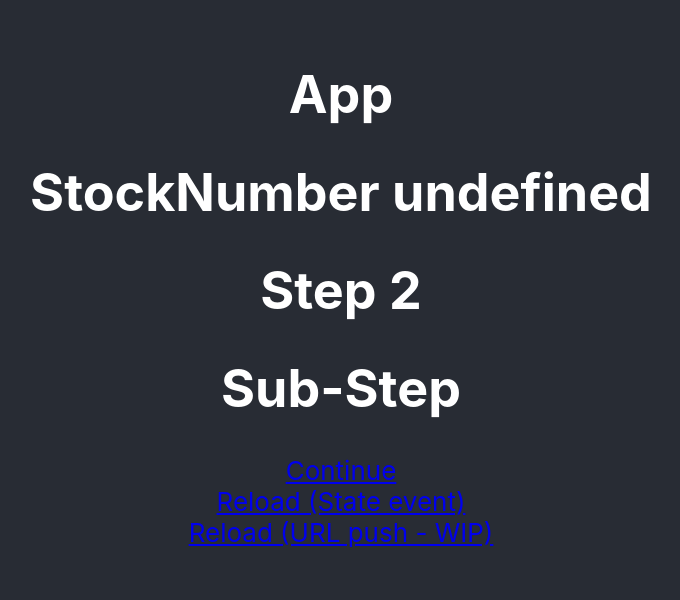
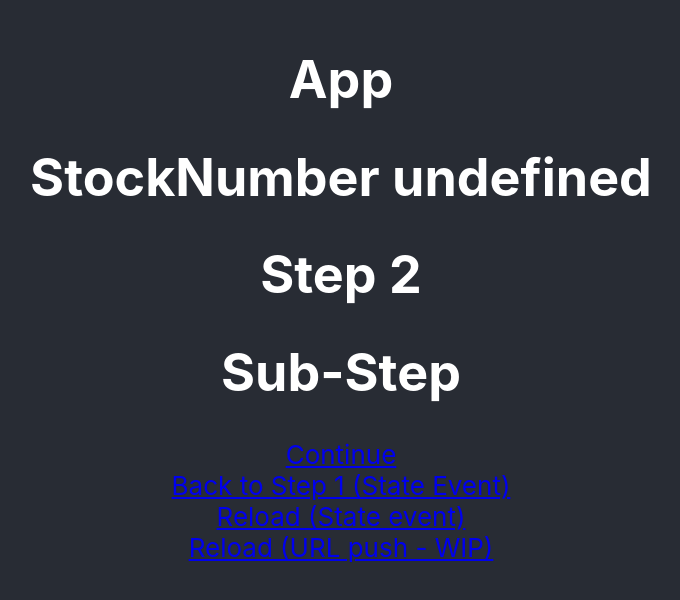
Before and after one commit to stuffmattdoes/finite-state-machine-router, a React (Create React App) app: page /checkout/undefined/step-2 in a window 1280 px wide. Shown: the part 112-712 px from the top of the page, without its empty margins (299-979 px from the left). Built offline with nearby package versions, Linux system fonts and the light colour scheme.

Commit message:
Transition selection is in

```diff
--- a/src/index.jsx
+++ b/src/index.jsx
@@ -34,6 +34,8 @@ const Step2 = ({ children, machine }) => <div className='step-2'>
     <h1>Step 2</h1>
     {children}
     <Link event='continue'>Continue</Link>
+    <br/>
+    <Link event='reload'>Back to Step 1 (State Event)</Link>
 </div>
 const Step3 = ({ children, machine }) => <div className='step-3'>
     <h1>Step 3</h1>
@@ -64,10 +66,13 @@ ReactDOM.render(
                         <Transition event='continue' target='step-2'/>
                     </State>
                     <State component={Step2} initial id='step-2' path='/step-2'>
+                        <Transition event='reload' target='step-1'/>
+                        <Transition event='reload' target='app'/>
+                        <Transition event='continue' target='step-3'/>
                         <State component={SubStep} initial id='sub-step'/>
-                        <Transition event='continue' target='step-3'/>
                     </State>
                     <State component={Step3} id='step-3' path='/step-3'>
+                        <Transition event='reload' target='step-1'/>
                         <Transition event='submit' target='submit'/>
                     </State>
                     <State component={Submitting} id='submitting'>
--- a/src/machine/Machine.jsx
+++ b/src/machine/Machine.jsx
@@ -6,15 +6,14 @@ import {
     getInitialChildStateNode,
     injectUrlParameters,
     normalizeChildStateProps,
-    resolveInitialStack
+    resolveInitialStack,
+    selectTransition
 } from './util';
 
 export const MachineContext = React.createContext();
 MachineContext.displayName = 'Machine';
 
 export function Machine ({ children: machineChildren, history, id: machineId, path: machinePath }) {
-    const [ event, setEvent ] = useState(null);
-
     // Default history
     if (!history) {
         history = createBrowserHistory({ basename: machinePath });
@@ -54,8 +53,8 @@ export function Machine ({ children: machineChildren, history, id: machineId, pa
     }
 
     function resolveState(stateId) {
-        const stack = resolveInitialStack(
-            normalized.find(norm => norm.id === stateId && norm.stack),
+        const { route, stack } = resolveInitialStack(
+            normalized.find(norm => norm.id === stateId).stack,
             normalized
         );
         console.log('resolveState', state, '->', stack);
@@ -64,7 +63,10 @@ export function Machine ({ children: machineChildren, history, id: machineId, pa
 
     function send(event, data = null) {
         console.log('send', event, data);
-        setEvent({ event, ...data });
+        const { cond, event: transitionEvent, target } = selectTransition(event, state, normalized);
+        console.log(target);
+        resolveState(target);
+        // setEvent({ event, ...data });
     }
 
     useEffect(() => history.listen((location, action) => {
@@ -84,16 +86,16 @@ export function Machine ({ children: machineChildren, history, id: machineId, pa
     //     console.log('useEffect', state);
     // });
 
-    console.log('render', machineId);
+    // console.log('render', machineId);
 
     const providerValue = {
         current: state,
-        event,
+        // event,
         history,
         id: machineId,
         params,
         resolvePath,
-        resolveState,
+        // resolveState,
         send
     }
 
--- a/src/machine/State.jsx
+++ b/src/machine/State.jsx
@@ -3,17 +3,19 @@ import { MachineContext } from './Machine';
 import { getChildrenOfType, getChildStateNodes, isCurrentStack, isExactStack } from './util';
 
 export const StateNodeContext = React.createContext({
-    // id: null,
+    id: null,
     path: null,
+    // elevateTransition: null,
     stack: null
 });
 StateNodeContext.displayName = 'StateNode';
 
 function State(props) {
-    const { children, component: WrappedComponent, id, initial, invoke, onEntry, onExit, path, type } = props;
+    const { children, component: Component, id, initial, invoke, onEntry, onExit, path, type } = props;
     const machineContext = useContext(MachineContext);
-    const { event: machineEvent, current, history, id: machineId, params, resolvePath, resolveState, send: machineSend } = machineContext;
-    const { path: parentPath, stack } = useContext(StateNodeContext);
+    const { event: machineEvent, current, history, id: machineId, params, resolvePath, send: machineSend } = machineContext;
+    const { id: parentId, path: parentPath, stack: parentStack } = useContext(StateNodeContext);
+    const stack = parentStack ? `${parentStack}.${id}` : `#${machineId}.${id}`;
     const stackPath = path ? parentPath ? parentPath + path : path : parentPath;
     const match = isCurrentStack(id, current) ? {
         exact: isExactStack(id, current),
@@ -47,41 +49,26 @@ function State(props) {
         return [ _type, transitions ];
     }, [ children ]);
 
-    // useEffect(() => {
-    //     if (match) {
-    //         invoke && invoke(machineContext);
-    //     }
-    // }, []);
-
     useEffect(() => {
         if (match) {
             if (_type === 'atomic') {
                 resolvePath(stackPath);
             }
-
-            // if (machineEvent) {
-            //     const transition = transitions.find(trans => trans.event === machineEvent.event);
-
-            //     if (transition) {
-            //         console.log('machineEvent', id, machineEvent);
-            //         // executeTransition(events[machineEvent.name]);
-            //         // resolveByState(events[machineEvent.name]);
-            //     }
-            // }
         }
-    }, [ machineEvent ]);
+    }, [ current ]);
 
     const initialContext = {
+        id,
         path: stackPath,
-        // stack,
-        send: machineSend
+        stack,
+        send: machineSend,
     }
     const componentProps = {
         children,
         history,
         machine: {
             current,
-            // events,
+            // transitions,
             send: machineSend
         },
         match
@@ -90,8 +77,8 @@ function State(props) {
     return match ?
         <StateNodeContext.Provider value={initialContext}>
             {console.log('render', id)}
-            { WrappedComponent ?
-                <WrappedComponent {...componentProps}/>
+            { Component ?
+                <Component {...componentProps}/>
             : children }
         </StateNodeContext.Provider>
     : null;
--- a/src/machine/util.js
+++ b/src/machine/util.js
@@ -163,6 +163,13 @@ export function normalizeChildStateProps(stateNodes, rootId) {
         return stateNodes.reduce((acc, stateNode, i) => {
             const childStates = getChildStateNodes(stateNode.props.children);
             const { id, path = null, type } = stateNode.props;
+            const transitions = getChildrenOfType(stateNode.props.children, 'Transition')
+                .map(({ props }) => ({
+                    cond: props.cond || null,
+                    event: props.event,
+                    sendId: id,
+                    target: props.target
+                }));
 
             acc.push({
                 childStates: childStates.map(child => child.props.id),
@@ -170,6 +177,7 @@ export function normalizeChildStateProps(stateNodes, rootId) {
                 initial: i === initIndex,
                 path: path,
                 stack: '.' + id,
+                transitions,
                 type: type === 'parallel' ? 'parallel'
                     : childStates.length === 0 ? 'atomic'
                     : childStates.length > 1 ? 'compound' : 'default'
@@ -184,6 +192,7 @@ export function normalizeChildStateProps(stateNodes, rootId) {
                     initial: gcs.initial,
                     path: path ? gcs.path ? path + gcs.path : path : gcs.path,
                     stack: '.' + id + gcs.stack,
+                    transitions: gcs.transitions,
                     type: gcs.type
                 }));
             }
@@ -219,3 +228,18 @@ export function resolveInitialStack(stack, normalized) {
 
     return initial;
 }
+
+export function selectTransition(event, stack, normalized) {
+    const activeTransitions = normalized.find(norm => norm.stack === stack).transitions;
+
+    if (activeTransitions.length) {
+        const activeTransition = activeTransitions.find(({ cond, event: transitionEvent, target }) =>
+            transitionEvent === event && cond === null || cond === true);
+        if (activeTransition) {
+            return activeTransition;
+        }
+    }
+
+    const nextStack = stack.split('.').slice(0, -1).join('.');
+    return selectTransition(event, nextStack, normalized);
+}
```
Also changed, not shown: src/machine/Transition.jsx (+19 -1 lines).
